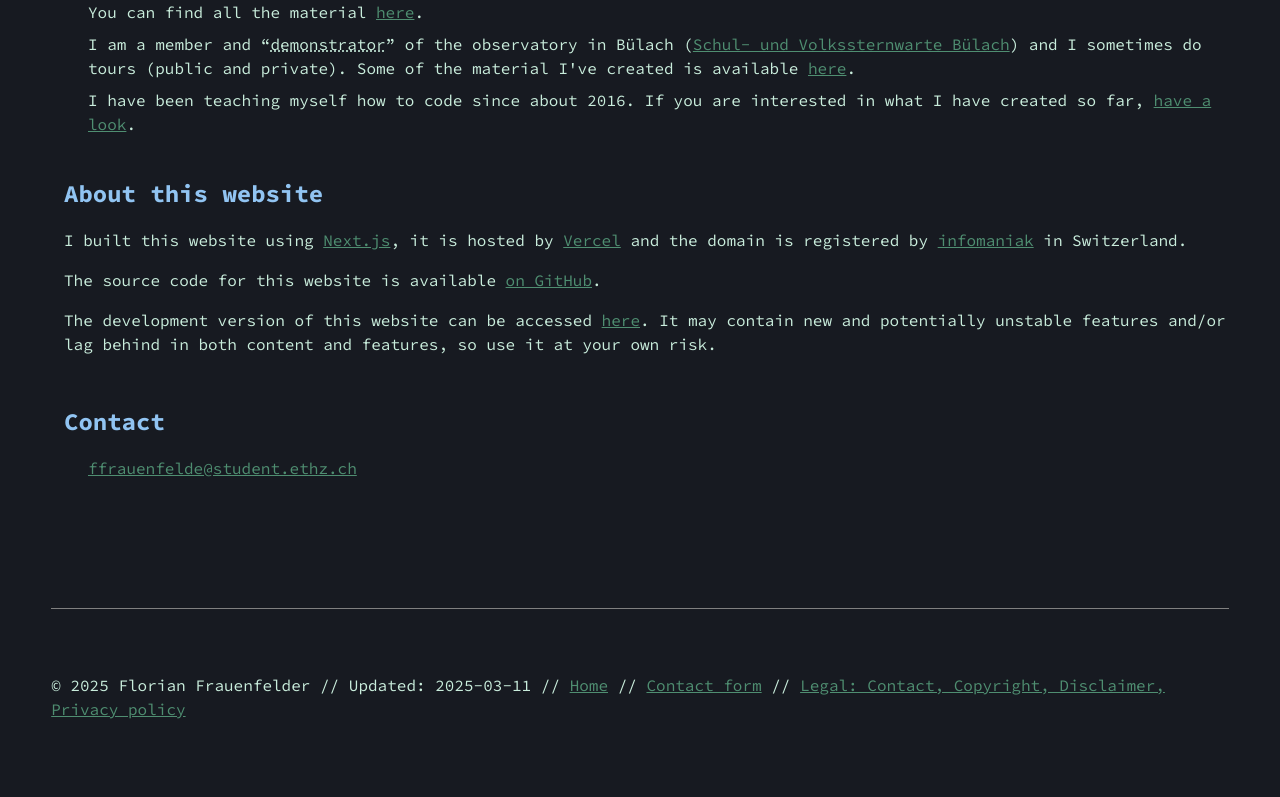
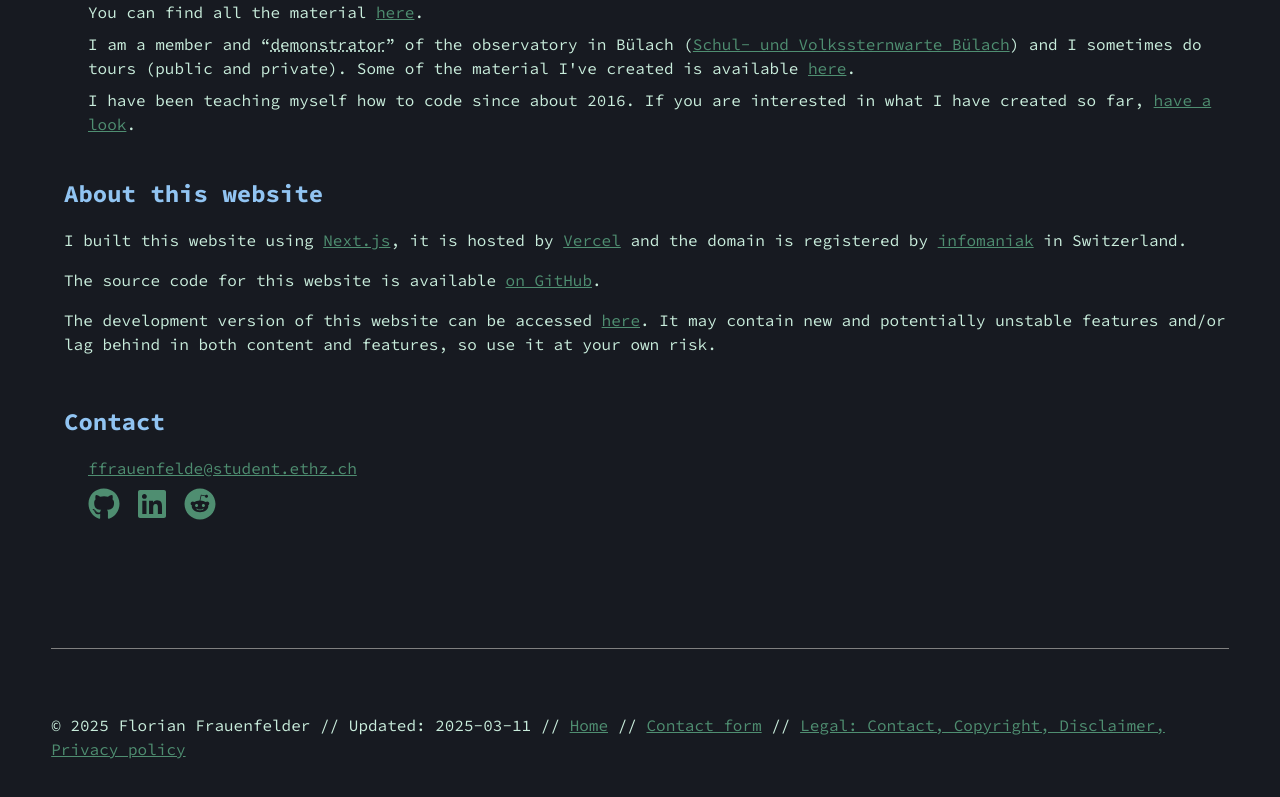
Before and after one commit to fflopsi/website, a Next.js app: page / in a window 1280 px wide. Shown: the part 717-1514 px from the top of the page. Built offline with nearby package versions, Linux system fonts and the light colour scheme.

Commit message:
Add social media icons

```diff
--- a/package.json
+++ b/package.json
@@ -19,6 +19,7 @@
     "next": "^15.2.4",
     "react": "^19.0.0",
     "react-dom": "^19.0.0",
+    "react-icons": "^5.5.0",
     "resend": "^4.2.0",
     "sass": "^1.86.0"
   },
--- a/src/app/page.tsx
+++ b/src/app/page.tsx
@@ -1,8 +1,28 @@
 import RepoLink from '@/components/repoLink';
 import { getRouteMetadata } from '@/lib/routing';
 import Link from 'next/link';
+import { FaGithub, FaReddit, FaLinkedin } from 'react-icons/fa';
 
 export const metadata = getRouteMetadata('/');
+
+const size = 32;
+const social = [
+  {
+    href: 'https://github.com/fflopsi',
+    icon: <FaGithub size={size} />,
+    key: 'github',
+  },
+  {
+    href: 'https://linkedin.com/in/florian-frauenfelder/',
+    icon: <FaLinkedin size={size} />,
+    key: 'linkedin',
+  },
+  {
+    href: 'https://reddit.com/u/flopsi_',
+    icon: <FaReddit size={size} />,
+    key: 'reddit',
+  },
+];
 
 export default function Home() {
   return (
@@ -105,6 +125,13 @@ export default function Home() {
             ffrauenfelde@student.ethz.ch
           </Link>
         </li>
+        <li className='flex gap-4'>
+          {social.map(({ href, icon, key }) => (
+            <Link target='_blank' href={href} key={key}>
+              {icon}
+            </Link>
+          ))}
+        </li>
       </ul>
     </>
   );
```
Also changed, not shown: 1 other file (tests, documents, lock files or other folders).
